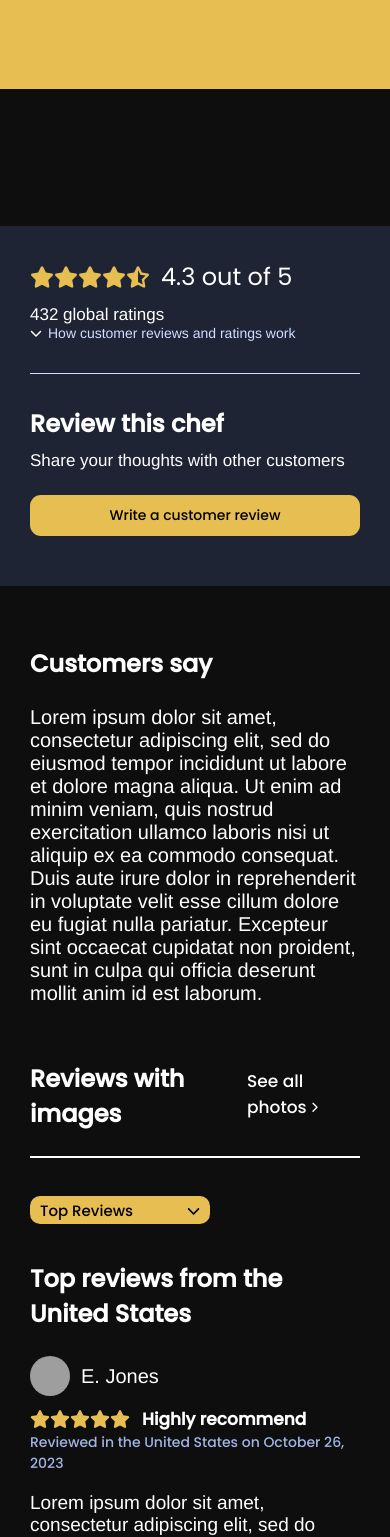
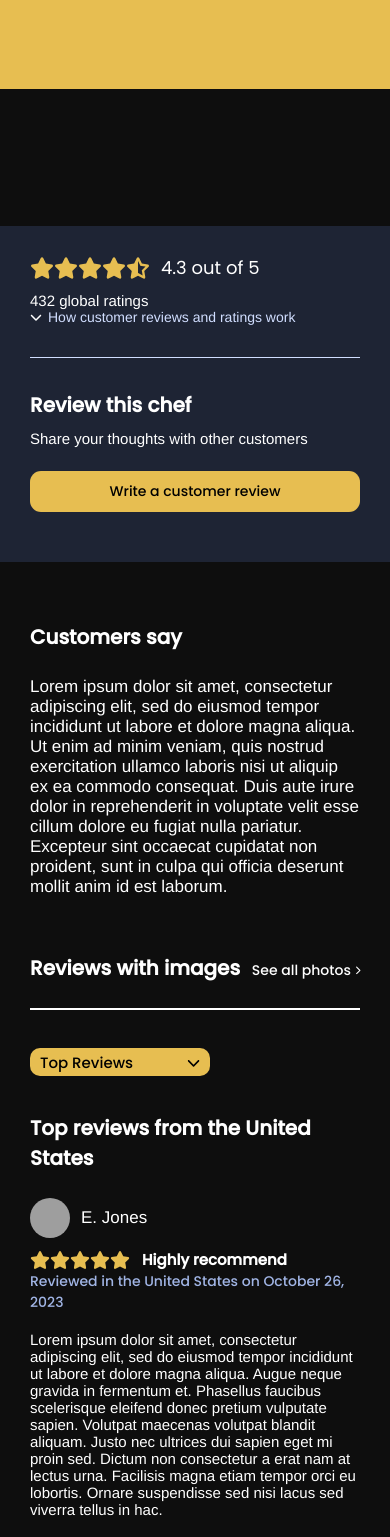
Before and after one commit to madelinegit/Gastron-Guru, a React (Vite) app: page / in a window 390 px wide. Shown: the part 3160-4697 px from the top of the page. Built offline with nearby package versions, Linux system fonts and the light colour scheme; no server answers; grey boxes are pictures that could not be loaded.

Commit message:
update responsiveness

```diff
--- a/src/components/Rating/Rating.scss
+++ b/src/components/Rating/Rating.scss
@@ -16,11 +16,15 @@
     color: $white;
     font-family: 'PoppinsMedium', sans-serif;
     font-size: 24px;
+
+    @media (max-width: $breakpoint-md) {
+      font-size: 20px;
+    }
   }
 }
 
 .rating-sidebar {
-  max-width: 576px;
+  max-width: 500px;
   width: 100%;
   display: flex;
   flex-direction: column;
@@ -33,6 +37,10 @@
 
   p {
     font-size: 17px;
+
+    @media (max-width: $breakpoint-md) {
+      font-size: 15px;
+    }
   }
 
   button {
@@ -63,6 +71,10 @@
       font-family: 'Poppins', sans-serif;
       font-size: 24px;
       font-weight: normal;
+
+      @media (max-width: $breakpoint-md) {
+        font-size: 18px;
+      }
     }
   }
 
@@ -106,6 +118,10 @@
 
   p {
     font-size: 20px;
+
+    @media (max-width: $breakpoint-md) {
+      font-size: 17px;
+    }
   }
 
   .blue-text {
@@ -131,6 +147,10 @@
       font-family: 'PoppinsMedium', sans-serif;
       font-size: 17px;
       text-decoration: none;
+
+      @media (max-width: $breakpoint-md) {
+        font-size: 14px;
+      }
     }
   }
 
@@ -220,6 +240,10 @@
       margin-left: 12px;
       font-family: 'PoppinsMedium', sans-serif;
       font-size: 17px;
+
+      @media (max-width: $breakpoint-md) {
+        font-size: 15px;
+      }
     }
   }
 
@@ -230,6 +254,10 @@
       font-family: 'Helvetica', sans-serif;
       font-size: 19px;
       padding: 18px 0;
+
+      @media (max-width: $breakpoint-md) {
+        font-size: 15px;
+      }
     }
   }
 
```
